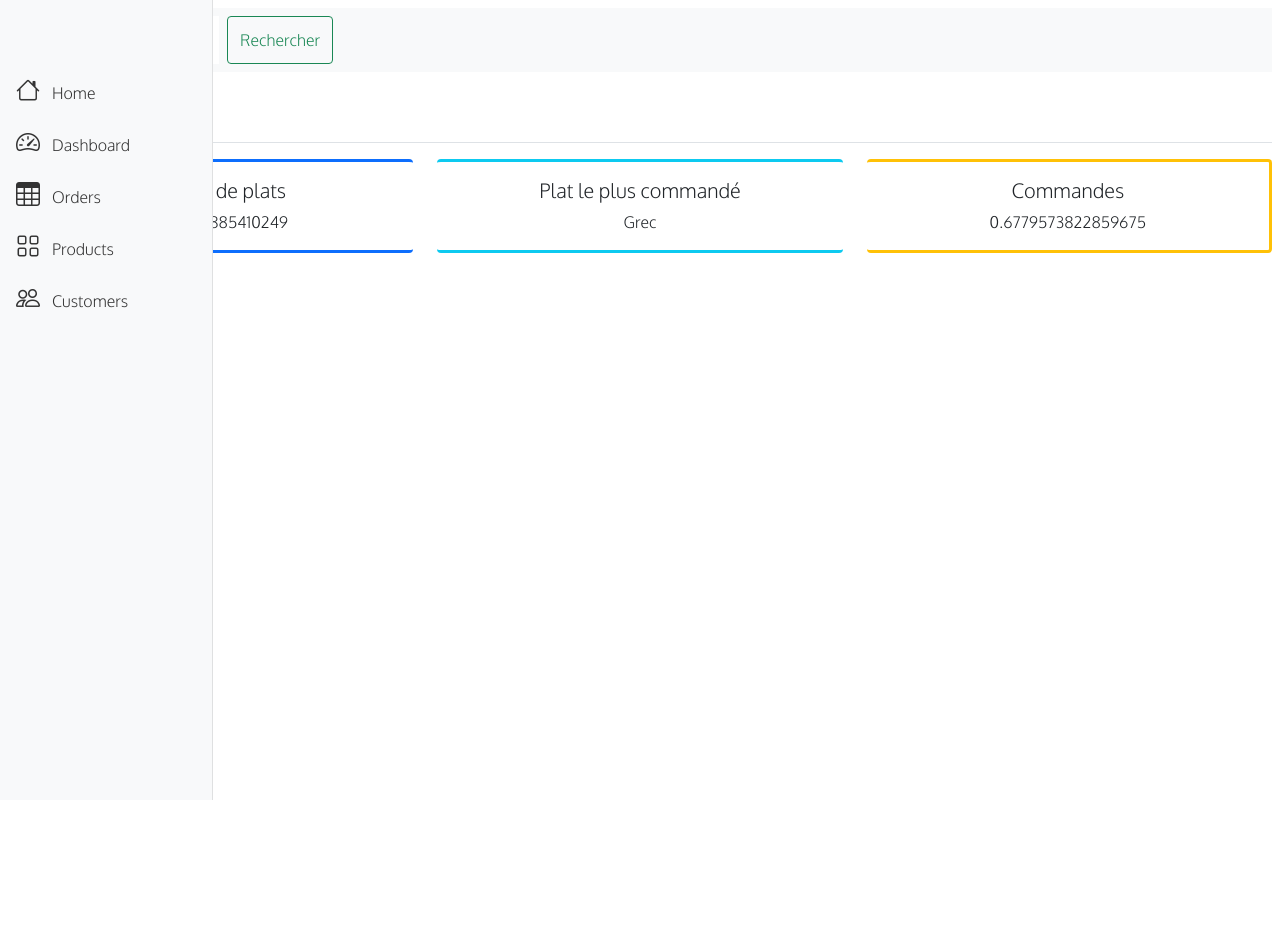
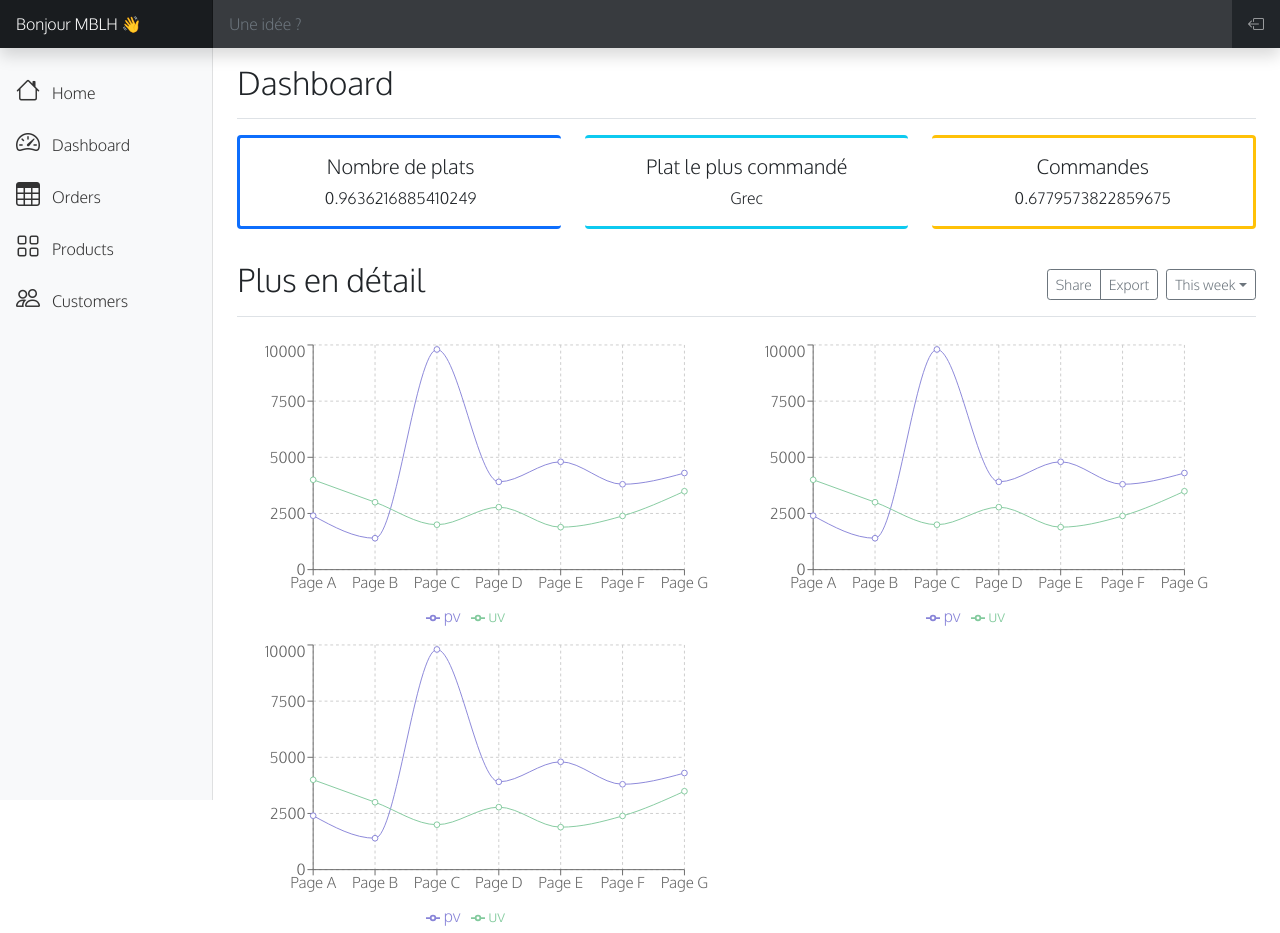
Before and after one commit to BonApp12/BonApp, a React (Create React App) app in the folder packages/front-manager/: page / in a window 1280 px wide. Before the commit the page ends 800 px from the top, so only its background shows below. Built offline with nearby package versions, Linux system fonts and the light colour scheme.

Commit message:
Fix dashboard (#17)
* [COMPONENT] Removing the Navbar component

* [COMPONENT] Adding the Header component

* [COMPONENT] Adding the Header component

* Reformate the structure with good class

* [COMPONENT] Adding Graph component

* Adding Rechart graph for example

```diff
--- a/packages/front-manager/src/App.js
+++ b/packages/front-manager/src/App.js
@@ -1,20 +1,24 @@
 import './App.css';
 import Sidebar from './components/Sidebar';
-import Navbar from "./components/Navbar";
 import Stats from "./components/Stats";
+import Header from "./components/Header";
+import Graph from "./components/Graph";
 
 function App() {
-    return (<div className="App">
-        <div className="container-fluid">
-            <div className="row flex-nowrap">
-                <Sidebar/>
-                <div className="col p-2">
-                    <Navbar/>
-                    <Stats/>
+    return (
+        <div className="App">
+            <Header/>
+            <div className="container-fluid">
+                <div className="row">
+                    <Sidebar/>
+                    <main className="col-md-9 ms-sm-auto col-lg-10 px-md-4">
+                        <Stats/>
+                        <Graph/>
+                    </main>
                 </div>
             </div>
         </div>
-    </div>);
+    );
 }
 
 export default App;
--- /dev/null
+++ b/packages/front-manager/src/components/Graph.js
@@ -0,0 +1,144 @@
+import React from "react";
+import {CartesianGrid, Legend, Line, LineChart, Tooltip, XAxis, YAxis} from "recharts";
+
+const data = [
+    {
+        name: "Page A",
+        uv: 4000,
+        pv: 2400,
+        amt: 2400
+    },
+    {
+        name: "Page B",
+        uv: 3000,
+        pv: 1398,
+        amt: 2210
+    },
+    {
+        name: "Page C",
+        uv: 2000,
+        pv: 9800,
+        amt: 2290
+    },
+    {
+        name: "Page D",
+        uv: 2780,
+        pv: 3908,
+        amt: 2000
+    },
+    {
+        name: "Page E",
+        uv: 1890,
+        pv: 4800,
+        amt: 2181
+    },
+    {
+        name: "Page F",
+        uv: 2390,
+        pv: 3800,
+        amt: 2500
+    },
+    {
+        name: "Page G",
+        uv: 3490,
+        pv: 4300,
+        amt: 2100
+    }
+];
+
+export default function Graph() {
+
+    return (
+        <div>
+            <div
+                className="d-flex justify-content-between flex-wrap flex-md-nowrap align-items-center pt-3 pb-2 mb-3 border-bottom">
+                <h1 className="h2">Plus en détail</h1>
+                <div className="btn-toolbar mb-2 mb-md-0">
+                    <div className="btn-group me-2">
+                        <button type="button" className="btn btn-sm btn-outline-secondary">Share</button>
+                        <button type="button" className="btn btn-sm btn-outline-secondary">Export</button>
+                    </div>
+                    <button type="button" className="btn btn-sm btn-outline-secondary dropdown-toggle">
+                        <span data-feather="calendar"/>
+                        This week
+                    </button>
+                </div>
+            </div>
+            <div className="row">
+                <LineChart
+                    width={500}
+                    height={300}
+                    data={data}
+                    margin={{
+                        top: 5,
+                        right: 30,
+                        left: 20,
+                        bottom: 5
+                    }}
+                >
+                    <CartesianGrid strokeDasharray="3 3"/>
+                    <XAxis dataKey="name"/>
+                    <YAxis/>
+                    <Tooltip/>
+                    <Legend/>
+                    <Line
+                        type="monotone"
+                        dataKey="pv"
+                        stroke="#8884d8"
+                        activeDot={{r: 8}}
+                    />
+                    <Line type="monotone" dataKey="uv" stroke="#82ca9d"/>
+                </LineChart>
+                <LineChart
+                    width={500}
+                    height={300}
+                    data={data}
+                    margin={{
+                        top: 5,
+                        right: 30,
+                        left: 20,
+                        bottom: 5
+                    }}
+                >
+                    <CartesianGrid strokeDasharray="3 3"/>
+                    <XAxis dataKey="name"/>
+                    <YAxis/>
+                    <Tooltip/>
+                    <Legend/>
+                    <Line
+                        type="monotone"
+                        dataKey="pv"
+                        stroke="#8884d8"
+                        activeDot={{r: 8}}
+                    />
+                    <Line type="monotone" dataKey="uv" stroke="#82ca9d"/>
+                </LineChart>
+                <LineChart
+                    width={500}
+                    height={300}
+                    data={data}
+                    margin={{
+                        top: 5,
+                        right: 30,
+                        left: 20,
+                        bottom: 5
+                    }}
+                >
+                    <CartesianGrid strokeDasharray="3 3"/>
+                    <XAxis dataKey="name"/>
+                    <YAxis/>
+                    <Tooltip/>
+                    <Legend/>
+                    <Line
+                        type="monotone"
+                        dataKey="pv"
+                        stroke="#8884d8"
+                        activeDot={{r: 8}}
+                    />
+                    <Line type="monotone" dataKey="uv" stroke="#82ca9d"/>
+                </LineChart>
+            </div>
+        </div>
+
+    );
+}
--- a/packages/front-manager/src/components/Navbar.js
+++ /dev/null
@@ -1,16 +0,0 @@
-import React from "react";
-
-function Navbar() {
-    return (
-        <nav className="navbar navbar-light bg-light">
-            <div className="container-fluid">
-                <form className="d-flex">
-                    <input className="form-control me-2" type="search" placeholder="Une idée ?" aria-label="Search"/>
-                    <button className="btn btn-outline-success" type="submit">Rechercher</button>
-                </form>
-            </div>
-        </nav>
-    )
-}
-
-export default Navbar;
```
